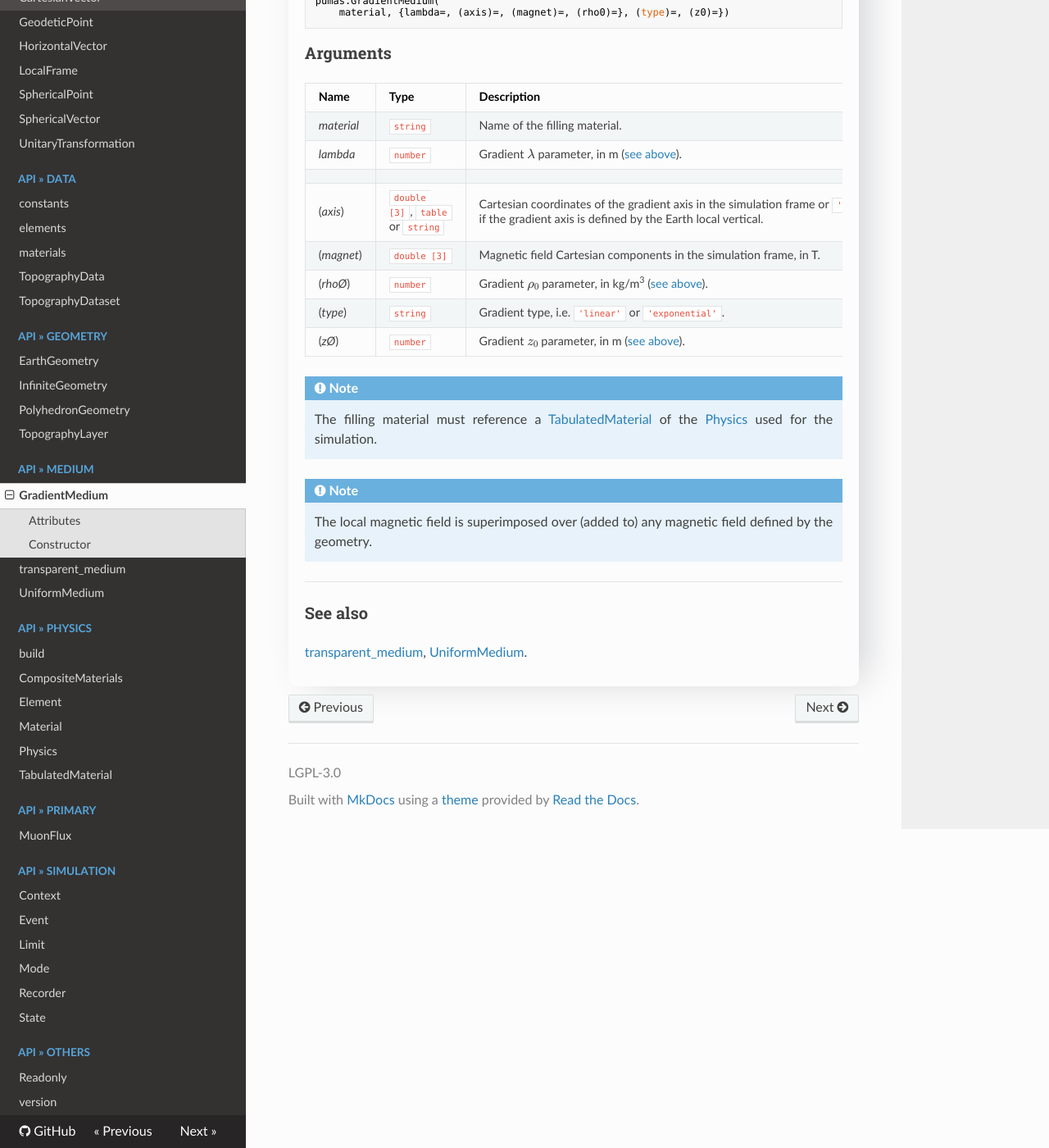
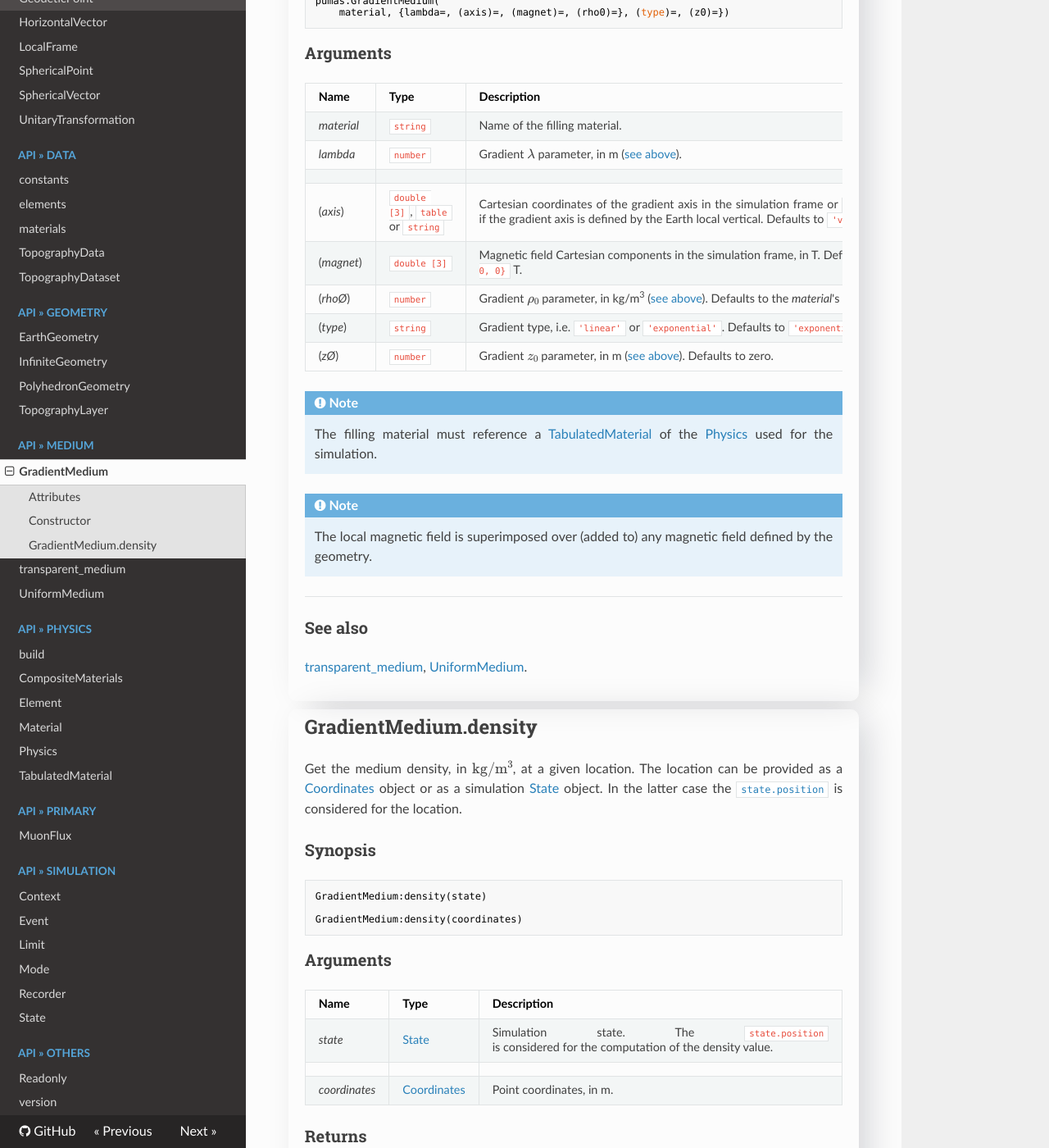
Before and after one commit to niess/pumas-luajit, an MkDocs documentation site: the page built from docs/docs/api/medium/GradientMedium.md, in a window 1280 px wide and 1400 px high, scrolled down 1346 px. Shown: the whole window at 82% size. Built offline with MkDocs 1.6.1, drawn with Linux system fonts in a browser that asks for light colours; nearby versions of some CDN libraries; formulas are drawn with MathJax 3; some of the changed text lies outside the part shown.

Commit message:
Test the GradientMedium and add a density method

````diff
--- a/docs/docs/api/medium/GradientMedium.md
+++ b/docs/docs/api/medium/GradientMedium.md
@@ -65,11 +65,11 @@ pumas.GradientMedium(
 |*material*     |`string`                         | Name of the filling material. |
 |*lambda*       |`number`                         | Gradient $\lambda$ parameter, in m ([see above](#constructor)). |
 |||
-|(*axis*)       |`double [3]`, `table` or `string`| Cartesian coordinates of the gradient axis in the simulation frame or `'vertical'` if the gradient axis is defined by the Earth local vertical. |
-|(*magnet*)     |`double [3]`                     | Magnetic field Cartesian components in the simulation frame, in T. |
-|(*rho&Oslash;*)|`number`                         | Gradient $\rho_0$ parameter, in kg/m<sup>3</sup> ([see above](#constructor)). |
-|(*type*)       |`string`                         | Gradient type, i.e. `'linear'` or `'exponential'`. |
-|(*z&Oslash;*)  |`number`                         | Gradient $z_0$ parameter, in m ([see above](#constructor)). |
+|(*axis*)       |`double [3]`, `table` or `string`| Cartesian coordinates of the gradient axis in the simulation frame or `'vertical'` if the gradient axis is defined by the Earth local vertical. Defaults to `'vertical'`. {: .justify} |
+|(*magnet*)     |`double [3]`                     | Magnetic field Cartesian components in the simulation frame, in T. Defaults to `{0, 0, 0}` T. {: .justify} |
+|(*rho&Oslash;*)|`number`                         | Gradient $\rho_0$ parameter, in kg/m<sup>3</sup> ([see above](#constructor)). Defaults to the *material*'s density. {: .justify} |
+|(*type*)       |`string`                         | Gradient type, i.e. `'linear'` or `'exponential'`. Defaults to `'exponential'`. {: .justify} |
+|(*z&Oslash;*)  |`number`                         | Gradient $z_0$ parameter, in m ([see above](#constructor)). Defaults to zero. {: .justify} |
 
 !!! note
     The filling material must reference a
@@ -89,3 +89,37 @@ pumas.GradientMedium(
 [transparent\_medium](transparent_medium.md),
 [UniformMedium](UniformMedium.md).
 </div>
+
+
+<div markdown="1" class="shaded-box fancy">
+## GradientMedium.density
+
+Get the medium density, in $\text{kg} / \text{m}^3$, at a given location.
+The location can be provided as a [Coordinates](../Coordinates.md) object or
+as a simulation [State](../simulation/State.md) object. In the latter case the
+[`state.position`](../simulation/State.md#attributes) is considered for the
+location.
+{: .justify}
+
+### Synopsis
+```Lua
+GradientMedium:density(state)
+
+GradientMedium:density(coordinates)
+```
+
+### Arguments
+
+|Name|Type|Description|
+|----|----|-----------|
+|*state*|[State](../simulation/State.md)| Simulation state. The `state.position` is considered for the  computation of the density value. {: .justify}|
+||||
+|*coordinates* |[Coordinates](../Coordinates.md)| Point coordinates, in m. {: .justify}|
+
+
+### Returns
+
+|Type|Description|
+|----|-----------|
+|`number`| Medium density at tye requested location, in $\text{kg} / \text{m}^3$. {: .justify}|
+</div>
````
Also changed, not shown: other parts of docs/docs/api/medium/GradientMedium.md (+1 -1 lines), docs/docs/api/geometry/TopographyLayer.md (+2 -1 lines), 6 other files.
